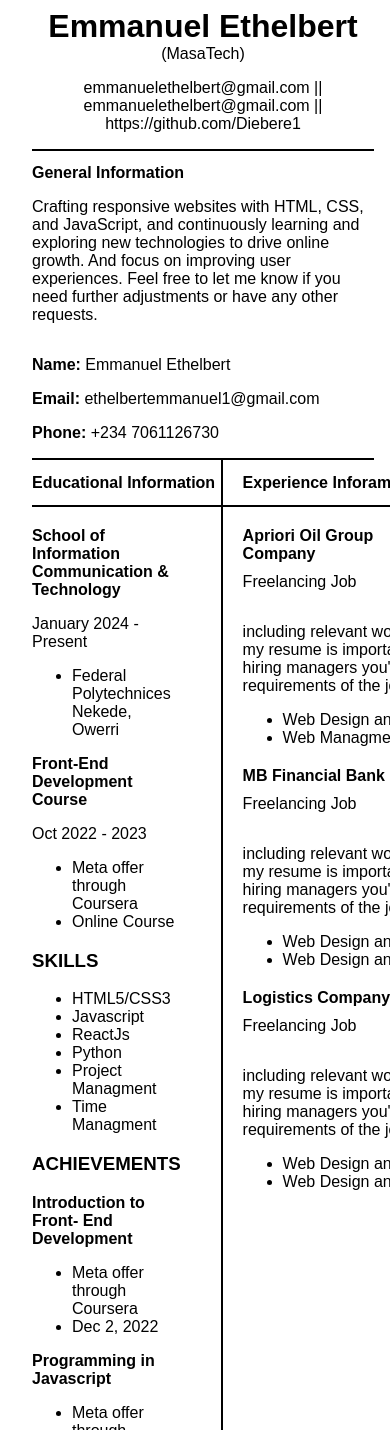
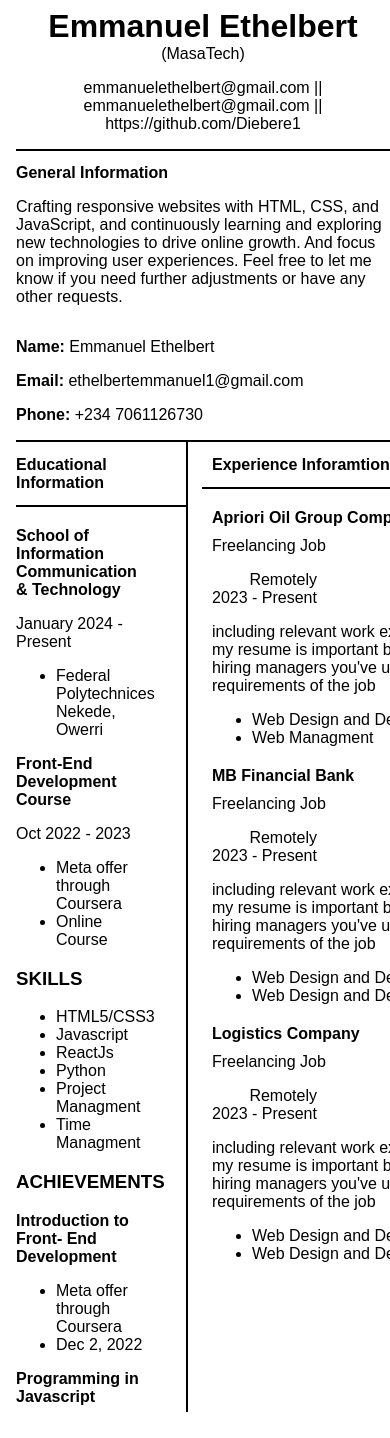
Before and after one commit to Diebere1/My-cv-application, a React (Vite) app: page / in a window 390 px wide. Built offline with nearby package versions, Linux system fonts and the light colour scheme.

Commit message:
WORKING ON MEDIA QUERI FOR SIZE 468PX

```diff
--- a/src/styles/App.css
+++ b/src/styles/App.css
@@ -132,7 +132,8 @@
   }
 }
 
-@media only screen and (max-width: 600px) {
+/* Mobile phone form screen size of 600px */
+@media screen and (max-width: 600px) {
   h2{
     font-size: 16px;
   }
@@ -152,3 +153,22 @@
     width: 288px;
   }
 }
+
+@media only screen and (max-width: 478px){
+  #root {
+    padding: 0 0.5rem 0 0.5rem;
+  }
+  .edu-div {
+    width: 170px;
+  }
+  .exp-div {
+    width: 188px;
+  }
+  .exp-info h2, .exp-details {
+    margin-left: 10px;
+  }
+  .conpy-header {
+    flex-direction: column;
+    width: 280px;
+  }
+}
```
